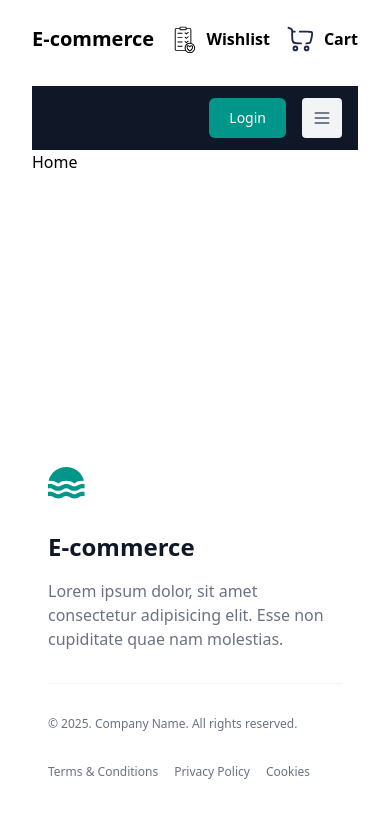
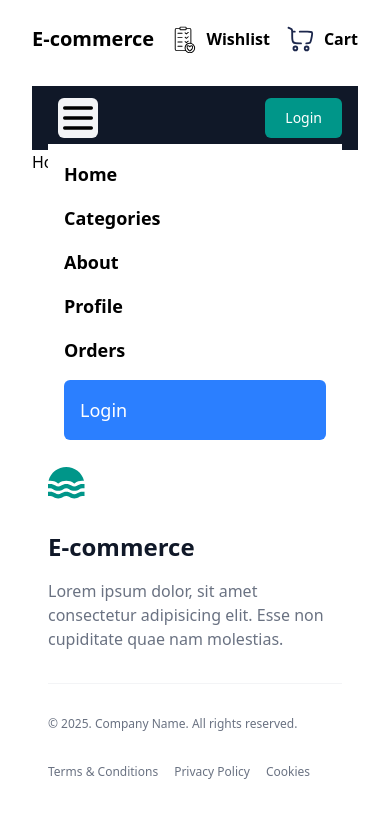
Before and after one commit to MahmoudMedhat17/EcommerceWebsite, a React (Vite) app: page / in a window 390 px wide. Both pictures are taken after a click on the button "Toggle menu". Shown: the top 818 px of the page. Built offline with nearby package versions, Linux system fonts and the light colour scheme.

Commit message:
Working on Navbar UI and orders functionality.

```diff
--- a/src/Auth/ProtectedRoutes.tsx
+++ b/src/Auth/ProtectedRoutes.tsx
@@ -3,7 +3,7 @@ import { Navigate, Outlet } from "react-router-dom";
 
 const ProtectedRoutes = () => {
 
-    // Here we get the accessToken from the AuthSlice.
+  // Here we get the accessToken from the AuthSlice.
   const {accessToken} = useAppSelector((state)=> state.auth);
 
 
--- a/src/components/common/Header/Header.tsx
+++ b/src/components/common/Header/Header.tsx
@@ -1,30 +1,35 @@
-import { Link } from "react-router-dom";
-import MainHeadericons from "@/components/common/Header/MainHeadericons/MainHeadericons";
+import { useEffect, useState } from "react";
 import { useAppDispatch } from "@/store/hooks";
 import { useAppSelector } from "@/store/hooks";
+import { Link, useNavigate } from "react-router-dom";
 import { authLogout } from "@/store/auth/authSlice";
-import { useNavigate } from "react-router-dom";
-import { useEffect } from "react";
+import MainHeadericons from "@/components/common/Header/MainHeadericons/MainHeadericons";
 import getWishlist from "@/store/wishlist/thunk/getWishlist";
+import BurgerMenu from "@/assets/svg/burgerMenu.svg?react";
 
 const Header = () => {
 
-
+  const [openMenu, setOpenMenu] = useState(false);
   const dispatch = useAppDispatch();
   const { user, accessToken } = useAppSelector((state) => state.auth);
   const navigate = useNavigate();
 
-  const handleLogout = () =>{
+  const handleLogout = () => {
     dispatch(authLogout());
     navigate("/");
   };
 
-  useEffect(()=>{
+
+  const handleOpenMenu = () => {
+    setOpenMenu(!openMenu);
+  };
+
+  useEffect(() => {
     // Here when there's an accessToken then we dispatch the item Ids as a notification for the wishlist icon.
-    if(accessToken){
+    if (accessToken) {
       dispatch(getWishlist("productsIds"));
     }
-  },[dispatch, accessToken]);
+  }, [dispatch, accessToken]);
 
   return (
     <header className="pt-2">
@@ -38,7 +43,7 @@ const Header = () => {
       </div>
       <header className="bg-gray-900 mt-8">
         <div className="mx-auto flex h-16 max-w-screen-xl items-center gap-8 px-4 sm:px-6 lg:px-8">
-          <div className="flex flex-1 items-center justify-end md:justify-between">
+          <div className="relative flex flex-1 items-center justify-end md:justify-between">
             <nav aria-label="Global" className="hidden md:block">
               <ul className="flex items-center gap-6 text-sm">
                 <Link to={"/"} className="text-gray-500 transition hover:text-gray-500/75">
@@ -56,23 +61,69 @@ const Header = () => {
             </nav>
 
             {
+              openMenu && (
+                <nav className={`md:hidden absolute left-0 top-14 bg-white w-full space-y-4 p-4 origin-top transform transition-all duration-300 ease-in-out scale-y-100 opacity-100 ${openMenu ? "scale-y-100 opacity-100" : "scale-y-0 opacity-0 h-0 overflow-hidden pointer-events-none"}`}>
+                  <Link to="/" className="block font-semibold text-lg">
+                    Home
+                  </Link>
+                  <Link to="/categories" className="block font-semibold text-lg">
+                    Categories
+                  </Link>
+                  <Link to="/aboutus" className="block font-semibold text-lg">
+                    About
+                  </Link>
+                  <Link to="/profile" className="block font-semibold text-lg">
+                    Profile
+                  </Link>
+                  <Link to="/profile/orders" className="block font-semibold text-lg">
+                    Orders
+                  </Link>
+                  {
+                    accessToken ?
+                      (
+                        <button onClick={handleLogout} className="block bg-blue-500 text-white p-4 rounded-md text-lg w-full text-start cursor-pointer">
+                          Logout
+                        </button>
+                      )
+                      :
+                      (
+                        <button className="block bg-blue-500 text-white p-4 rounded-md text-lg w-full text-start cursor-pointer">
+                          <Link to="/login">
+                            Login
+                          </Link>
+                        </button>
+                      )
+                  }
+                </nav>
+              )
+            }
+            {
               // Here with accessToken we decide if the accessToken is available then show the name of the user and a dropdown menu that shows Profile, Orders and Logout pages.
               accessToken ?
                 (
-                  <div className="relative w-fit group transition">
+                  <div className="w-full md:w-fit flex justify-between items-center transition">
+                    <button
+                      onClick={handleOpenMenu}
+                      className="block rounded-sm p-2.5 transition md:hidden"
+                    >
+                      <span className="sr-only">Toggle menu</span>
+                      <BurgerMenu className="w-10 h-10 bg-gray-100 rounded-md cursor-pointer" />
+                    </button>
+
+                    <div className="relative group">
                       <Link to="/" className="font-medium text-white">
                         {/* Here we display the firstName of the user who Registered their profile. */}
                         {`${user?.firstName}`}
                       </Link>
 
-                    <div className="absolute w-fit z-99 bg-white text-black opacity-0 scale-y-0 group-hover:opacity-100 group-hover:scale-y-100 transition-all duration-300 ease-in-out origin-top">
+                      <div className="absolute -right-4 top-10 w-fit z-99 bg-white text-black opacity-0 scale-y-0 group-hover:opacity-100 group-hover:scale-y-100 transition-all duration-300 ease-in-out origin-top">
                         <div className="p-3">
                           <Link to={"/profile"}>
                             <p className="font-medium cursor-pointer mb-3">
                               Profile
                             </p>
                           </Link>
-                        <Link to={"/orders"}>
+                          <Link to={"/profile/orders"}>
                             <p className="font-medium cursor-pointer mb-3">
                               Orders
                             </p>
@@ -83,11 +134,19 @@ const Header = () => {
                         </div>
                       </div>
                     </div>
+                  </div>
                 )
                 :
                 // If the accessToken is not available then show the Register and Login buttons.
                 (
-                  <div className="flex items-center gap-4">
+                  <div className="w-full md:w-fit flex justify-between items-center gap-4">
+                    <button
+                      onClick={handleOpenMenu}
+                      className="block rounded-sm p-2.5 transition md:hidden"
+                    >
+                      <span className="sr-only">Toggle menu</span>
+                      <BurgerMenu className="w-10 h-10 bg-gray-100 rounded-md cursor-pointer" />
+                    </button>
                     <div className="sm:flex sm:gap-4">
                       <Link
                         className="block rounded-md bg-teal-600 px-5 py-2.5 text-sm font-medium text-white transition hover:bg-teal-700"
@@ -103,22 +162,6 @@ const Header = () => {
                         Register
                       </Link>
                     </div>
-
-                    <button
-                      className="block rounded-sm bg-gray-100 p-2.5 text-gray-600 transition hover:text-gray-600/75 md:hidden"
-                    >
-                      <span className="sr-only">Toggle menu</span>
-                      <svg
-                        xmlns="http://www.w3.org/2000/svg"
-                        className="size-5"
-                        fill="none"
-                        viewBox="0 0 24 24"
-                        stroke="currentColor"
-                        strokeWidth="2"
-                      >
-                        <path strokeLinecap="round" strokeLinejoin="round" d="M4 6h16M4 12h16M4 18h16" />
-                      </svg>
-                    </button>
                   </div>
                 )
             }
--- /dev/null
+++ b/src/layouts/Profilelayout.tsx
@@ -0,0 +1,26 @@
+import { Outlet } from "react-router-dom";
+import { useNavigate } from "react-router-dom";
+
+const Profilelayout = () => {
+
+    const navigate = useNavigate();
+
+    return (
+        <div className="mt-8 flex gap-8">
+            {/* Need to make this flexable on mobile screens */}
+            <div className="hidden md:flex flex-col w-fit space-y-4">
+                <button onClick={() => navigate("/profile")} className="bg-blue-500 text-white px-4 py-1.5 rounded-lg cursor-pointer">
+                    Account info
+                </button>
+                <button onClick={() => navigate("/profile/orders")} className="bg-blue-500 text-white px-4 py-1.5 rounded-lg cursor-pointer">
+                    Orders
+                </button>
+            </div>
+            <div className="flex-1">
+                <Outlet />
+            </div>
+        </div>
+    )
+}
+
+export default Profilelayout;
--- a/src/pages/Account.tsx
+++ b/src/pages/Account.tsx
@@ -1,9 +1,27 @@
-
-
+import { useAppSelector } from "@/store/hooks";
+import Headingcomponent from "@/components/eCommerce/HeadingComponent/Headingcomponent";
 
 const Account = () => {
+
+  // Here we get the user from the authSlice so we can use the user props to display his / her info.
+  const { user } = useAppSelector((state) => state.auth);
+
   return (
-    <div>Account</div>
+    <>
+      <Headingcomponent title="Account Info." />
+      <div className="flex flex-col gap-4">
+        {/* Here we display the user info using the user coming from the authslice. */}
+        <p>
+          FirstName: {user?.firstName}
+        </p>
+        <p>
+          LastName: {user?.lastName}
+        </p>
+        <p>
+          Email: {user?.email}
+        </p>
+      </div>
+    </>
   )
 }
 
--- a/src/store/orders/thunk/getOrders.tsx
+++ b/src/store/orders/thunk/getPlaceOrders.tsx
@@ -5,9 +5,9 @@ import type { RootState } from '@/store';
 
 
 
-const getOrders = createAsyncThunk("orders/getOrders", async (subTotal:number, thunkAPI) => {
+const getPlaceOrders = createAsyncThunk("orders/getOrders", async (subTotal: number, thunkAPI) => {
 
-    const {rejectWithValue , getState } =  thunkAPI;
+    const { rejectWithValue, getState } = thunkAPI;
 
     // Here we want to get the cart to get the order props from it and auth to use it and target the user who ordered this order by the userId.
     const { cart, auth } = getState() as RootState;
@@ -17,7 +17,7 @@ const getOrders = createAsyncThunk("orders/getOrders", async (subTotal:number, t
         id: product.id,
         title: product.title,
         price: product.price,
-        image:product.img,
+        image: product.img,
         // Here exlpanation for quantity => cart.items[product.id] means that the quantity is equal to the items inside the cart and the items object has and id and the quantity next to it for ex: id=1 :2 means that the product with id of 1 has two items of it quantity = 2 of that item, so this line means give me the quantity according to the id of each product the user ordered. so if it's product with id of 1 then the quantity of that product is 2!
         quantity: cart.items[product.id],
     }));
@@ -39,4 +39,4 @@ const getOrders = createAsyncThunk("orders/getOrders", async (subTotal:number, t
 });
 
 
-export default getOrders;
+export default getPlaceOrders;
--- a/vite.config.ts
+++ b/vite.config.ts
@@ -1,7 +1,7 @@
-import { defineConfig } from 'vite'
-import react from '@vitejs/plugin-react-swc'
+import { defineConfig } from 'vite';
+import react from '@vitejs/plugin-react-swc';
 import tailwindcss from '@tailwindcss/vite';
-import svgr from 'vite-plugin-svgr'
+import svgr from 'vite-plugin-svgr';
 import path from "path";
 
 // https://vite.dev/config/
```
Also changed, not shown: src/components/eCommerce/Cart/Cart.tsx (+8 -8 lines), src/routes/Approuter.tsx (+35 -23 lines), src/store/orders/ordersSlice.tsx (+5 -5 lines), src/assets/svg/burgerMenu.svg (added). Lines whose indentation alone changed are shown as unchanged.
